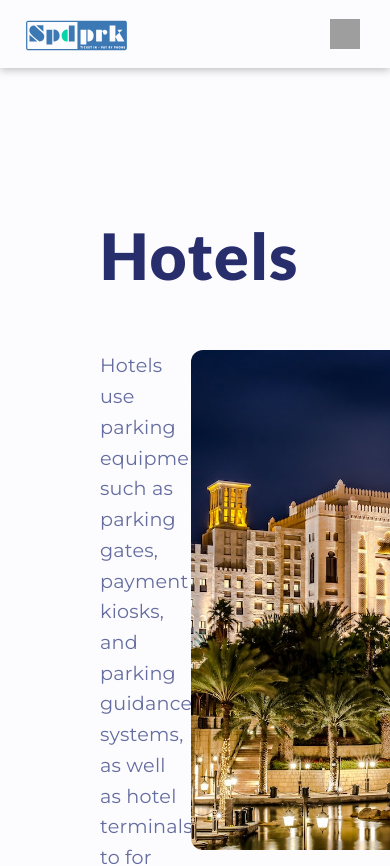
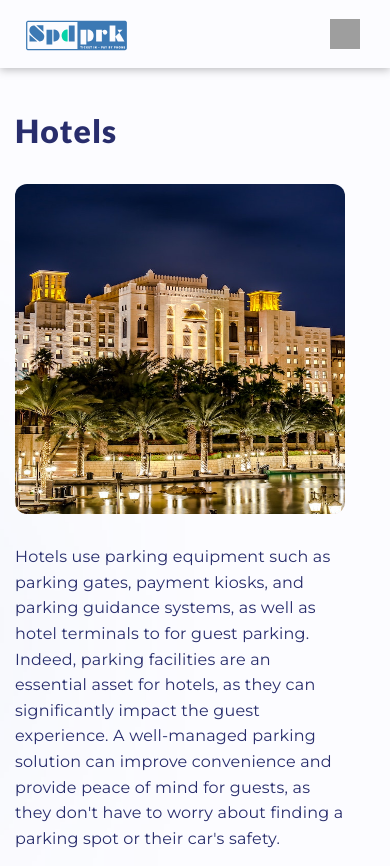
Before and after one commit to justinshane13/aether, a Next.js app: page /sectors/hotel in a window 390 px wide. Shown: the top 866 px of the page. Built offline with nearby package versions, Linux system fonts and the light colour scheme; grey boxes are pictures that could not be loaded.

Commit message:
make sectorPage responsive for mobile

```diff
--- a/comps/Hero.js
+++ b/comps/Hero.js
@@ -20,6 +20,7 @@ const Hero = () => {
                 class="${styles.heroVideo}"
                 />,
             ` }}></div>
+            <div className={styles.background2}></div>
         </div>
     );
 }
--- a/pages/about.js
+++ b/pages/about.js
@@ -17,6 +17,8 @@ const About = () => {
                         <h1>How are we different?</h1>
                         <p>We were one of the first companies to introduce a computer into the parking industry. Despite skepticism from others in the industry, we were committed to creating the best possible parking solution on the market. We know that innovation and creativity are not only relevant in our industry, but necessary.</p>
                         <p>A favorite part of our work is tackling the complex challenges our customers face. We are only satisfied when we find a solution that works perfect for you. Work with our local partner or choose one of your own that you already enjoy — we can work with anyone. Here are some reasons you’ll be happy you chose our products.</p>
+                        <div className={styles.background1}></div>
+                        <div className={styles.background2}></div>
                     </div>
                     <div className={styles.aboutSection2}>
                         <h2 className={styles.underlineBackground}>We are focused on creating the highest quality user experience</h2>
--- a/styles/Home.module.css
+++ b/styles/Home.module.css
@@ -1,6 +1,16 @@
 @import url('https://fonts.googleapis.com/css2?family=Montserrat:wght@300;400;500;600;700;800;900&display=swap');
 
-
+.background2 {
+  width: 750px;
+  height: 750px;
+  left: -300px;
+  top: 50px;
+  background: #4A78AF;
+  filter: blur(750px);
+  opacity: 0.1;
+  position: absolute;
+  z-index: 1;
+}
 
 .navbar {
   height: 48px;
@@ -721,6 +731,18 @@
 }
 
 @media (max-width: 800px) {
+  .background2 {
+    width: 150px;
+    height: 150px;
+    right: 0px;
+    top: 550px;
+    background: #4A78AF;
+    filter: blur(150px);
+    opacity: 0.5;
+    position: absolute;
+    z-index: 1;
+  }
+
   .hamburgerButton {
     display: inline;
     transition-duration: 1s;
--- a/styles/SectorPage.module.css
+++ b/styles/SectorPage.module.css
@@ -36,9 +36,10 @@
     font-weight: 400;
     font-size: 1.2em;
     line-height: 160%;
-    color: #656D9F;
+    color: #282D6C;
     margin-top: 0px;
     margin-bottom: 30px;
+    margin-right: 30px;
 }
 
 .sectorPageSection1Image {
@@ -75,10 +76,61 @@
     display: flex;
     flex-direction: column;
     align-items: center;
+    color: #282D6C
+}
+
+@media (max-width: 1250px) {
+    .sectorPage {
+        padding: 0px 50px;
+    }
+
+    .sectorPageSection1 {
+        padding: 0;
+        margin-top: 50px;
+    }
+
+    .sectorPageSection1 > div {
+        flex-direction: column-reverse;
+    }
+
+    .sectorPageSection1 > div > div {
+        width: 100%;
+        margin-top: 50px;
+    }
 }
 
 @media (max-width: 800px) {
-    .sectors {
+    .sectorPage {
+        padding: 20px 15px 0px 15px;
+    }
+
+    .sectorPageSection1 {
+        margin: 0;
+    }
+
+    .sectorPageSection1 > h1 {
+        font-size: 2em;
+    }
+
+    .sectorPageSection1 > div {
+        margin-top: 30px;
+    }
+
+    .sectorPageSection1Image {
+        width: 330px;
+        height: 330px;
+    }
+
+    .sectorPageSection1 > div > div {
+        margin-top: 30px;
+    }
+
+    .sectorPageSection1 > div > div > p {
+        font-size: 1em;
+    }
+
+    .sectorPageSection2 {
+        margin-top: 20px;
         padding: 0;
     }
 }
--- a/styles/globals.css
+++ b/styles/globals.css
@@ -9,7 +9,7 @@ html, body {
   margin: 0px;
   padding: 0px;
   box-sizing: border-box;
-  overflow-x: hidden;
+  overflow-x: clip;
 }
 
 .content {
```
Also changed, not shown: styles/About.module.css (+31 -1 lines).
